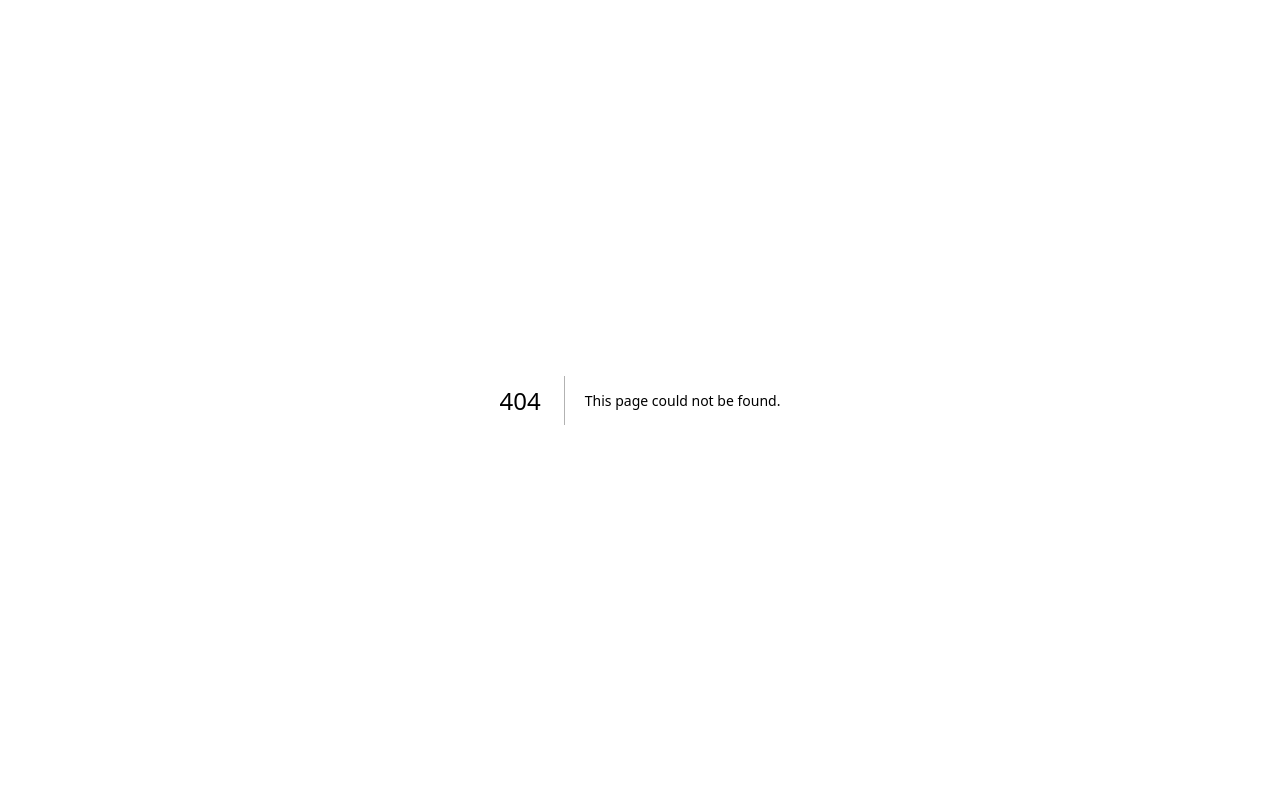
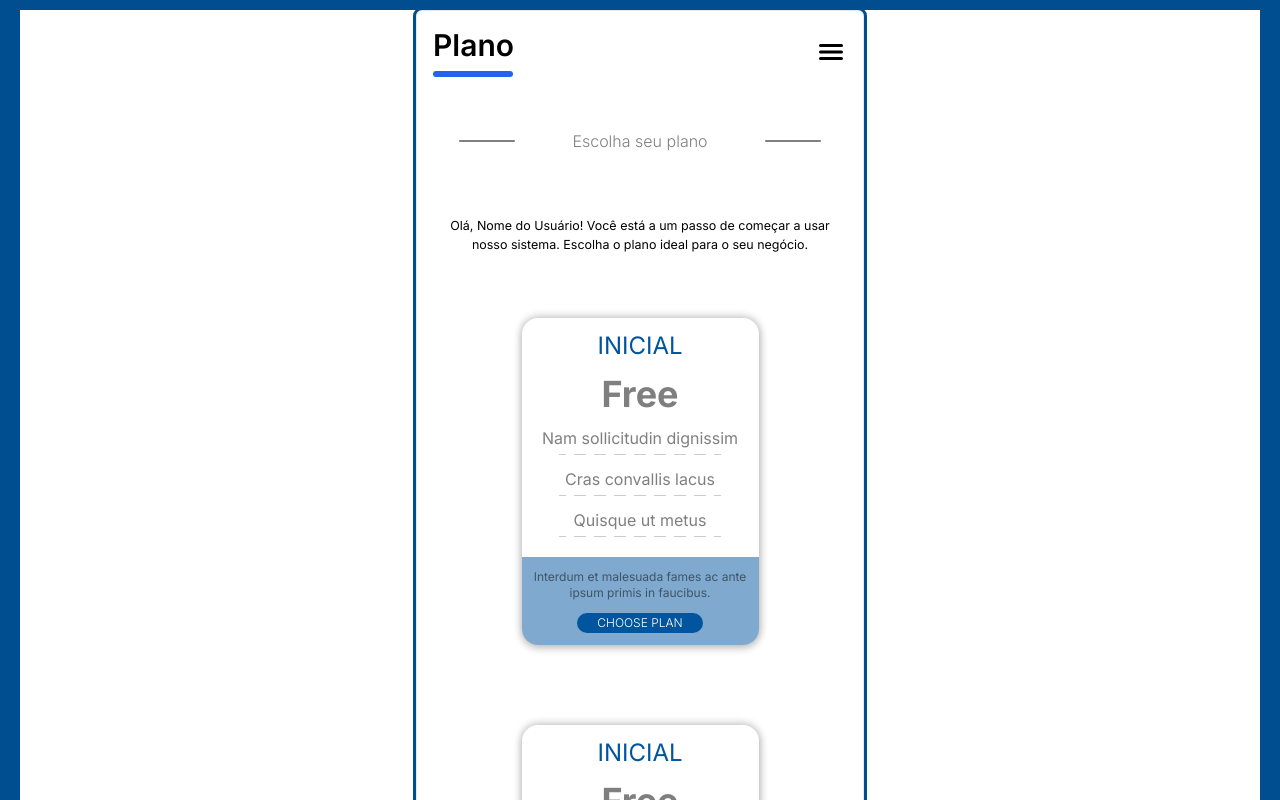
Before and after one commit to luxsoftw/SweetHubFrontend, a Next.js app: page /plan in a window 1280 px wide. Before the commit this address had no page. Shown: the top 800 px of the page. Built offline with nearby package versions, Linux system fonts and the light colour scheme.

Commit message:
feat: add Chosse Plan page

```diff
--- a/app/components/header-register.tsx
+++ b/app/components/header-register.tsx
@@ -1,3 +1,5 @@
+"use client";
+
 import { useState } from "react";
 import { IoMenu } from "react-icons/io5";
 import MenuMobile from "../components/menu-mobile";
--- /dev/null
+++ b/app/plan/page.tsx
@@ -0,0 +1,26 @@
+import { HeaderRegister } from "../components/header-register";
+import PlanCard from "../components/plan-card";
+
+const ChoosePlanPage = () => {
+   return (
+      <div className="h- items-full center flex justify-center border-x-[20px] border-y-[10px] border-[#004E90]">
+         <div className="flex h-full w-full max-w-md flex-col gap-16 rounded-md border bg-white p-4 outline outline-[#004E90]">
+            <HeaderRegister title="Plano" text="Escolha seu plano" />
+
+            <p className="w-[272px mx-auto text-center text-[.78rem]">
+               Olá, Nome do Usuário! Você está a um passo de começar a usar
+               nosso sistema. Escolha o plano ideal para o seu negócio.
+            </p>
+
+            <div className="flex flex-col items-center gap-20">
+               <PlanCard />
+               <PlanCard />
+               <PlanCard />
+               <PlanCard />
+            </div>
+         </div>
+      </div>
+   );
+};
+
+export default ChoosePlanPage;
```
